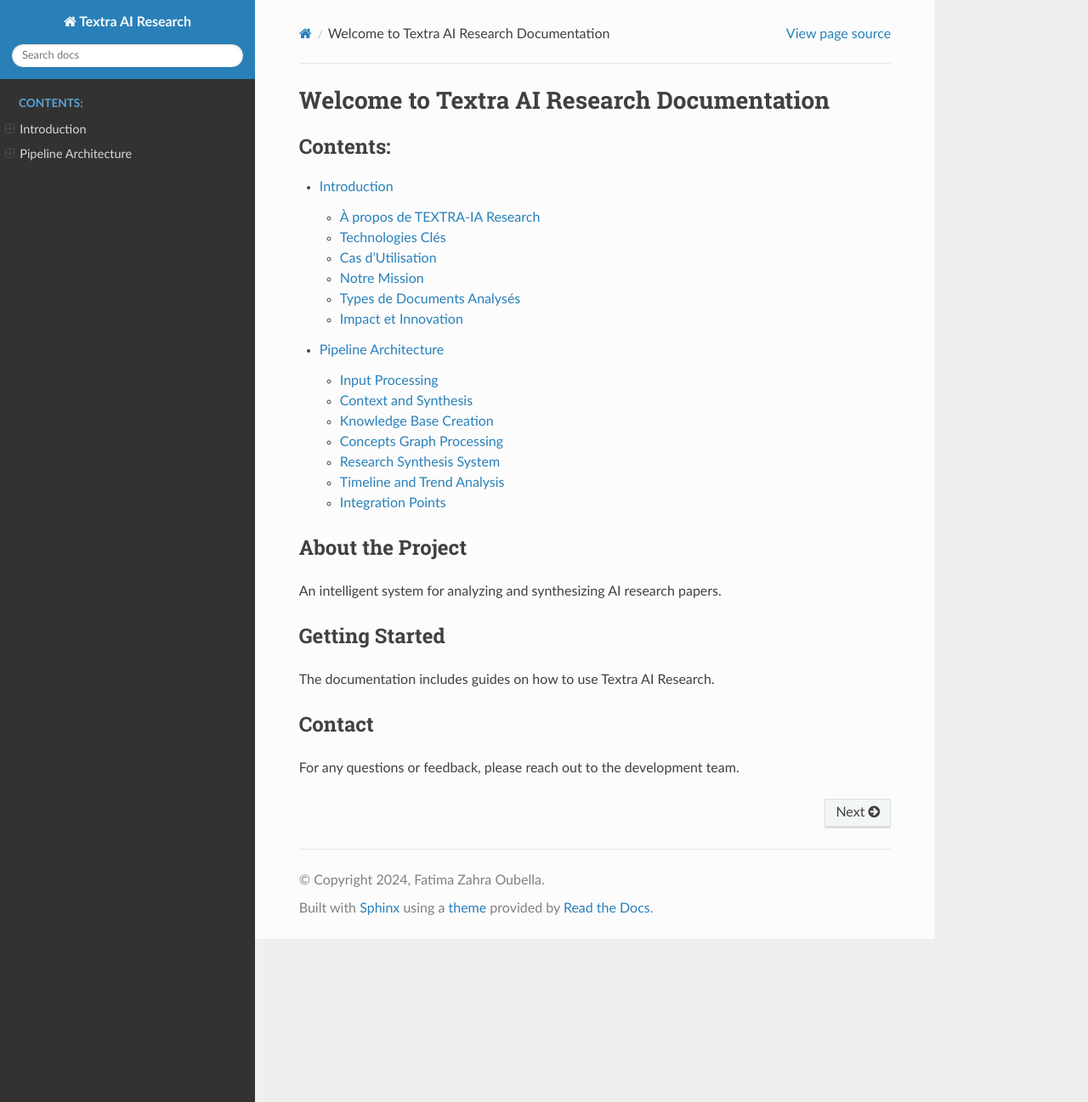
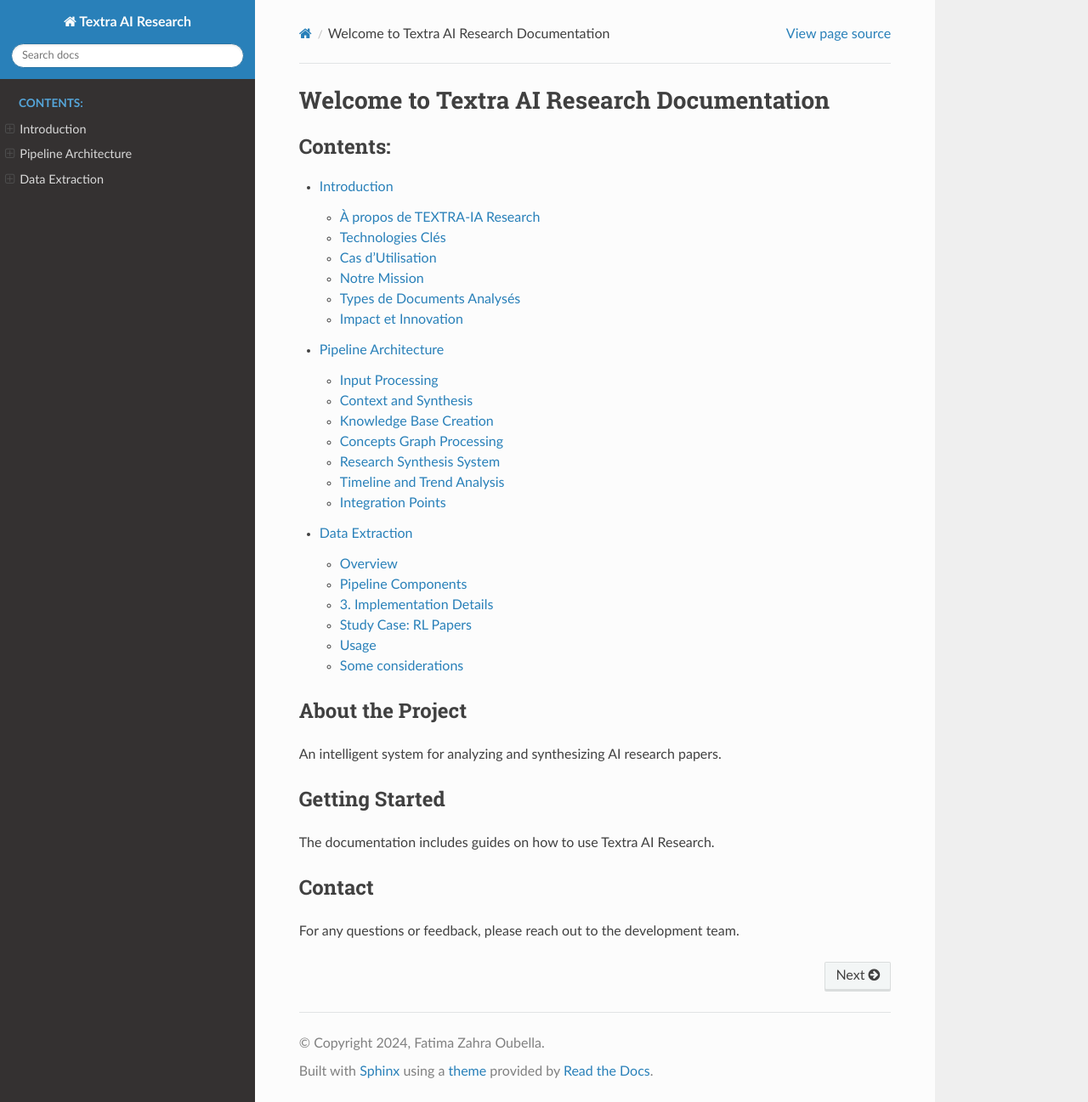
Before and after one commit to MasrourTawfik/Textra_AI_Research, a Sphinx documentation site: the page built from docs/source/index.rst, in a window 1280 px wide and 1297 px high. Shown: the whole window at 85% size. Built offline with Sphinx 7.4.7 and the Read the Docs theme 3.1.0, drawn with Linux system fonts in a browser that asks for light colours; some of the changed lines change nothing that is shown.

Commit message:
added initial data extraction to the documentation

```diff
--- /dev/null
+++ b/docs/source/dataExtraction.rst
@@ -0,0 +1,147 @@
+Data Extraction
+================
+
+This section details the data extraction process implemented in the TEXTRA-AI project, specifically focusing on Reinforcement Learning (RL) papers from arXiv.
+
+Overview
+---------
+
+The data extraction pipeline is designed to systematically collect and process academic papers related to Reinforcement Learning. This specialized focus allows us to create a targeted knowledge base for RL research while demonstrating the pipeline's capabilities.
+
+Pipeline Components
+--------------------
+
+1. Paper Collection
+~~~~~~~~~~~~~~~~~~~~
+
+* **Source**: arXiv academic repository
+* **Focus**: Papers tagged with or containing "reinforcement learning"
+* **Implementation**: Using the ``arxiv`` Python package for API access
+* **Search Criteria**:
+
+  * Primary search term: "reinforcement learning"
+  * Sort order: By submission date (most recent first)
+  * Customizable result limit
+
+2. Data Processing Pipeline
+~~~~~~~~~~~~~~~~~~~~~~~~~~~~
+
+2.1 Initial Data Collection
+^^^^^^^^^^^^^^^^^^^^^^^^^^^^^
+
+* Papers are downloaded as PDFs
+* Metadata is extracted and stored, including:
+
+  * Title
+  * Authors
+  * Publication date
+  * arXiv ID
+  * Categories
+  * Abstract
+  * PDF URL
+  * Local storage path
+
+2.2 File Organization
+^^^^^^^^^^^^^^^^^^^^^^
+
+The pipeline organizes data into the following structure::
+
+    project_root/
+    ├── data/
+    │   ├── raw/
+    │   │   ├── pdfs/           # Downloaded PDF files
+    │   │   └── metadata/       # Paper metadata
+    │   ├── processed/
+    │   │   ├── text/          # Extracted text content
+    │   │   └── vectors/       # Vectorized representations
+    │   └── knowledge_base/    # Final processed data
+
+3. Implementation Details
+--------------------------
+
+3.1 Paper Search and Download
+^^^^^^^^^^^^^^^^^^^^^^^^^^^^^^
+
+.. code-block:: python
+
+    def search_papers(max_results: int = 10):
+        """Search for RL papers on ArXiv"""
+        query = "reinforcement learning"
+        search = arxiv.Search(
+            query=query,
+            max_results=max_results,
+            sort_by=arxiv.SortCriterion.SubmittedDate
+        )
+        return list(search.results())
+
+3.2 Metadata Extraction
+^^^^^^^^^^^^^^^^^^^^^^^^
+
+* Each paper's metadata is collected and stored in a structured format
+* Metadata includes bibliographic information and local file references
+* Data is saved in CSV format for easy access and manipulation
+
+3.3 RL-Specific Processing
+^^^^^^^^^^^^^^^^^^^^^^^^^^^
+
+* Papers are verified for RL content through:
+
+  * Title analysis
+  * Abstract scanning for RL-related terms
+  * Category checking (cs.LG, cs.AI, etc.)
+
+Study Case: RL Papers
+----------------------
+
+For this project's study case, we specifically chose to focus on Reinforcement Learning papers for several reasons:
+
+1. **Clear Domain Boundaries**: RL represents a well-defined subfield of machine learning
+2. **Active Research Area**: Regular publication of new papers ensures fresh content
+3. **Structured Content**: RL papers typically follow consistent patterns in methodology and evaluation
+4. **Practical Applications**: Results can be directly useful for RL researchers and practitioners
+
+Implementation Notes
+~~~~~~~~~~~~~~~~~~~~~
+
+The current implementation includes:
+
+* Automated paper discovery and download
+* Metadata extraction and storage
+* Basic content validation
+* Structured file organization
+
+Future Enhancements
+~~~~~~~~~~~~~~~~~~~~
+
+Planned improvements include:
+1. OCR Implementation
+2. Text cleaning procedures
+3. Structure extraction
+4. Integration with existing metadata system
+5. Enhanced RL content validation
+6. Deeper semantic analysis of RL methodologies
+7. Automated categorization of RL subtopics
+8. Citation network analysis for RL papers
+
+Usage
+-----
+
+To use the data extraction pipeline:
+
+1. Install required packages:
+
+    .. code-block:: bash
+
+        pip install arxiv pytesseract pdf2image pandas tqdm
+
+2. Configure the desired paper count and search parameters in the script
+3. Run the extraction pipeline
+4. Monitor the organized output in the data directory structure
+
+Some considerations
+-------------------------------
+
+* API rate limiting must be respected when accessing arXiv
+* PDF processing can be computationally intensive
+* Some papers may require manual verification for RL content
+* Storage space requirements increase with the number of papers
--- a/docs/source/index.rst
+++ b/docs/source/index.rst
@@ -7,6 +7,7 @@
 
    introduction
    pipeline
+   dataExtraction
 
 About the Project
 ----------------
@@ -14,7 +15,7 @@
 An intelligent system for analyzing and synthesizing AI research papers.
 
 Getting Started
--------------
+---------------
 
 The documentation includes guides on how to use Textra AI Research.
 
```
